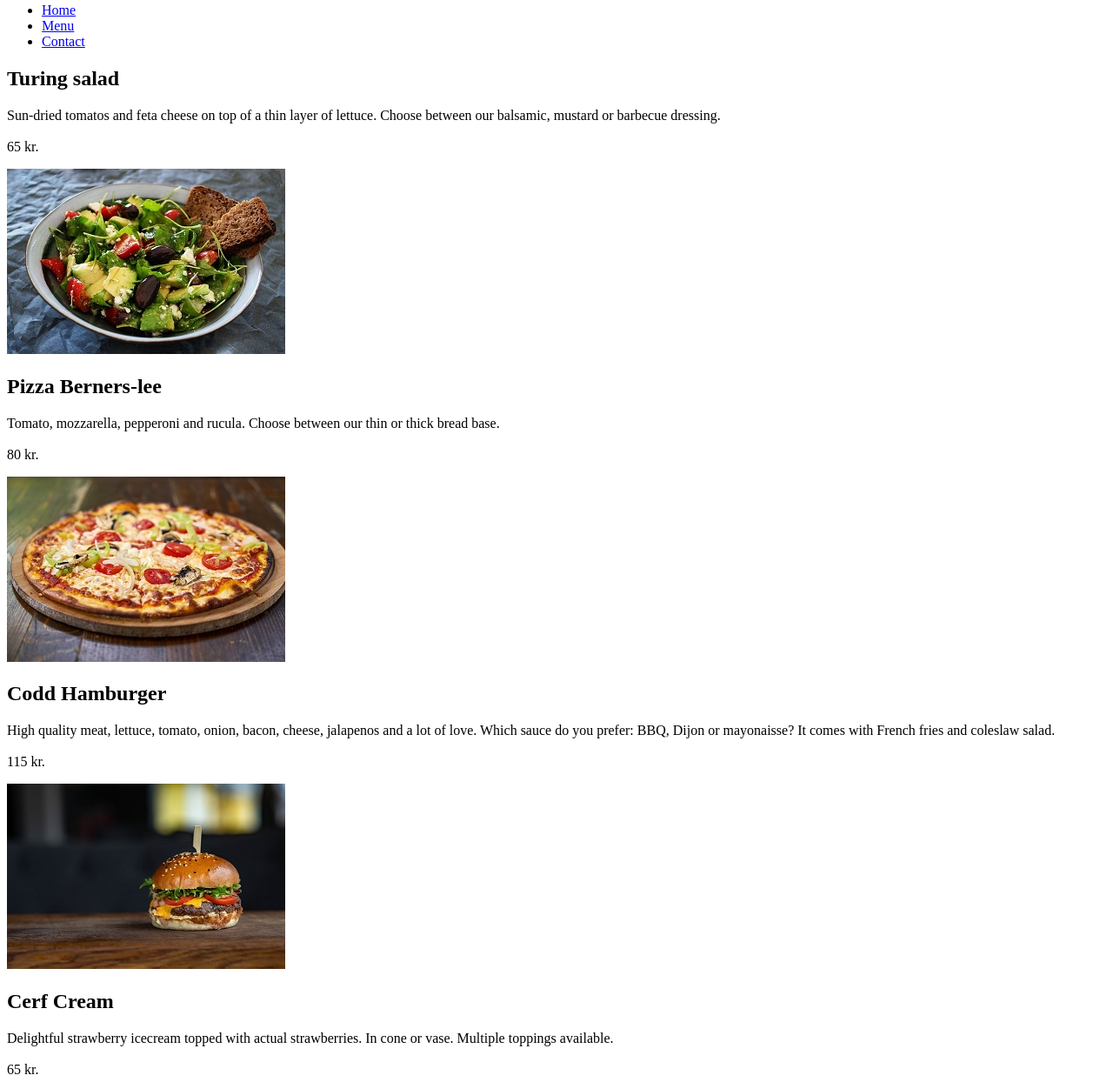
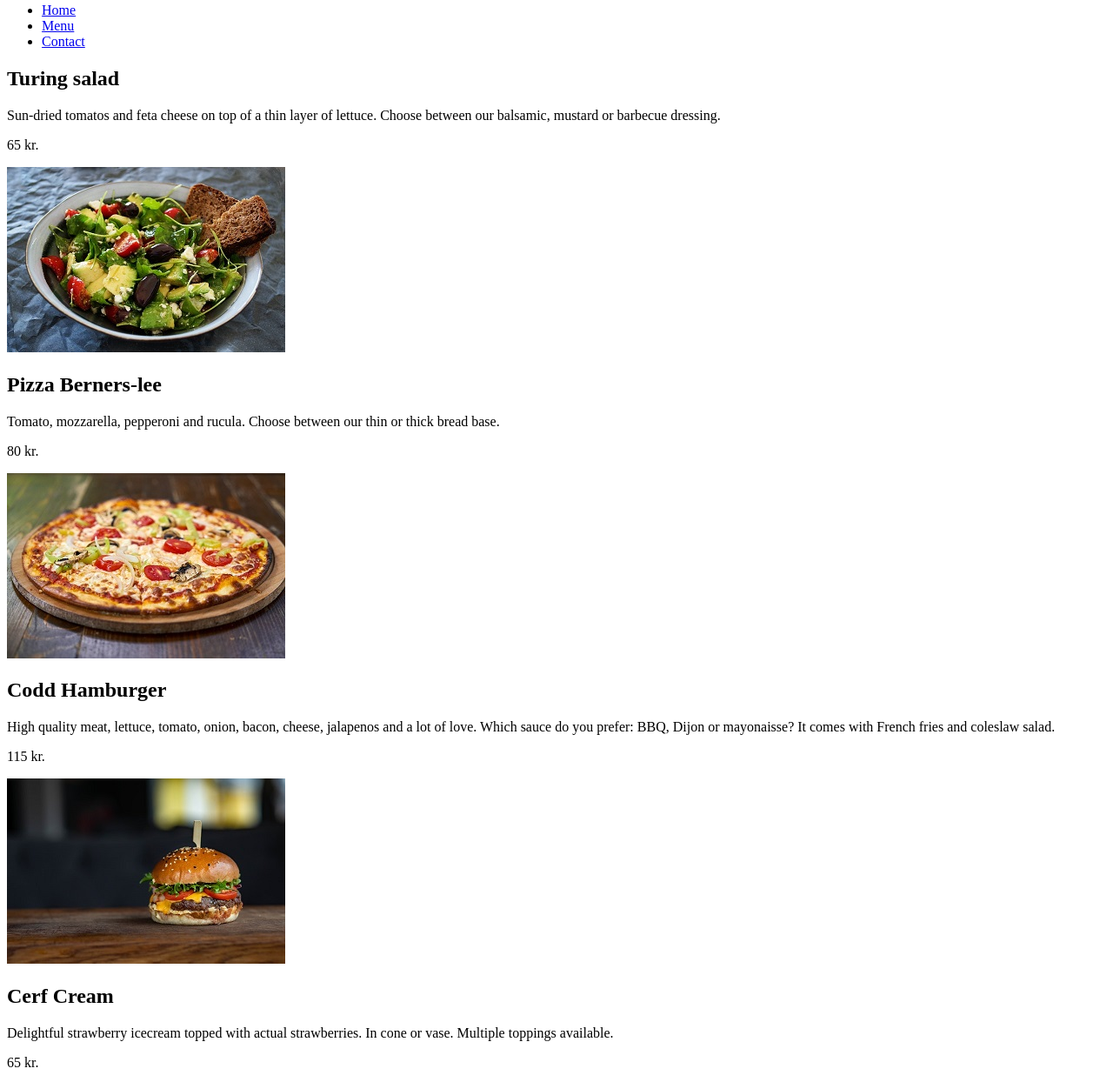
Before and after one commit to sofiaabrahamsen/HTML-Restaurant, a plain HTML site: page menu.html in a window 1280 px wide. Shown: the part 77-1321 px from the top of the page at 87% size. Drawn offline with Linux system fonts and the light colour scheme.

Commit message:
last few changes

```diff
--- a/menu.html
+++ b/menu.html
@@ -28,18 +28,18 @@
             <article>
                 <h2>Turing salad</h2>
                 <p>Sun-dried tomatos and feta cheese on top of a thin layer of lettuce.
-                    Choose between our balsamic, mustard or barbecue dressing. <br> <br>
-                    65 kr.
+                    Choose between our balsamic, mustard or barbecue dressing. <br>
                 </p>
+                <p>65 kr.</p>
                 <img src="/img/salad.jpg" alt="salad">
             </article>
 
             <article>
                 <h2>Pizza Berners-lee</h2>
                 <p>Tomato, mozzarella, pepperoni and rucula. Choose between our thin or thick
-                    bread base. <br> <br>
-                    80 kr.
+                    bread base. <br>
                 </p>
+                <p>80 kr.</p>
                 <img src="img/pizza.jpg" alt="pizza">
             </article>
 
@@ -48,9 +48,9 @@
                 <p>
                     High quality meat, lettuce, tomato, onion, bacon, cheese, jalapenos and a lot
                     of love. Which sauce do you prefer: BBQ, Dijon or mayonaisse? It comes with
-                    French fries and coleslaw salad. <br><br>
-                    115 kr.
+                    French fries and coleslaw salad. <br>
                 </p>
+                <p>115 kr.</p>
                 <img src="img/burger.jpg" alt="burger">
             </article>
 
@@ -58,15 +58,15 @@
                 <h2>Cerf Cream</h2>
                 <p>
                     Delightful strawberry icecream topped with actual strawberries. In cone or vase.
-                    Multiple toppings available.<br><br>
-                    65 kr.
+                    Multiple toppings available.<br>
                 </p>
+                <p>65 kr.</p>
                 <img src="img/icecream.jpg" alt="icecream">
             </article>
         </section>
     </main>
     <footer>
-       <br> &copy; 2023 KEA Development
+        <br> &copy; 2023 KEA Development
     </footer>
 </body>
 </html>
```
Also changed, not shown: contact.html (+2 -2 lines).
